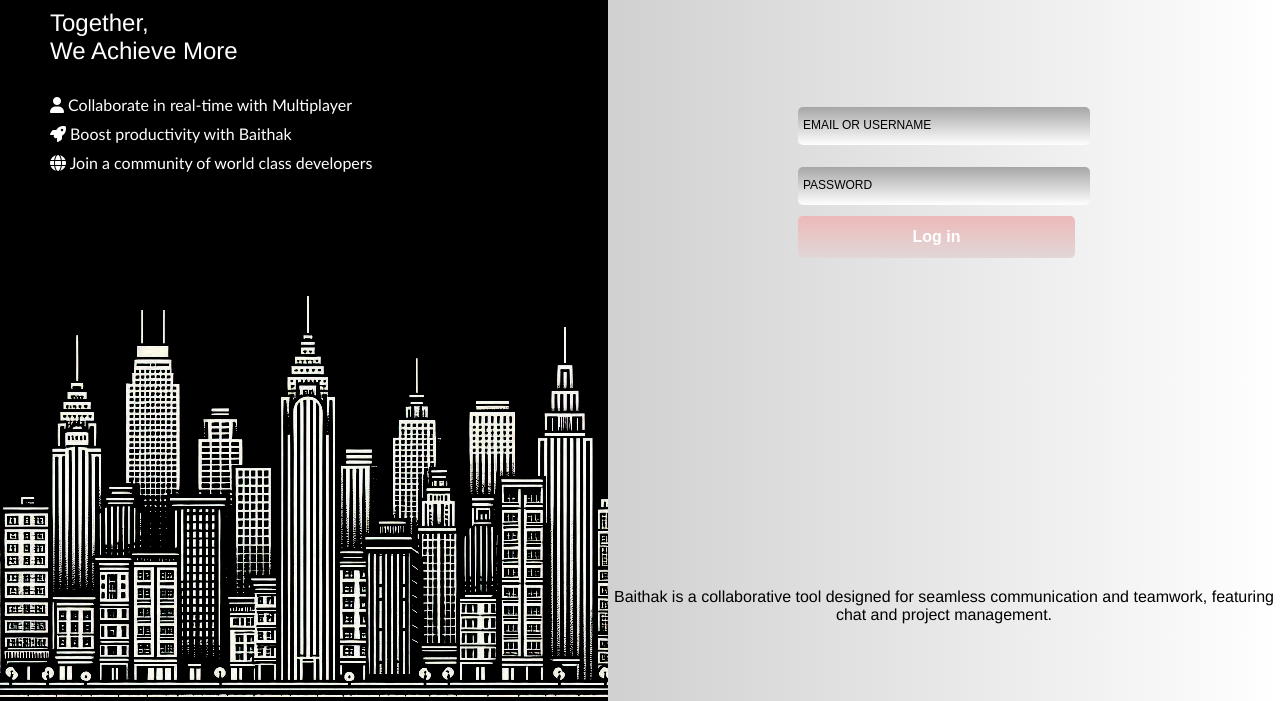
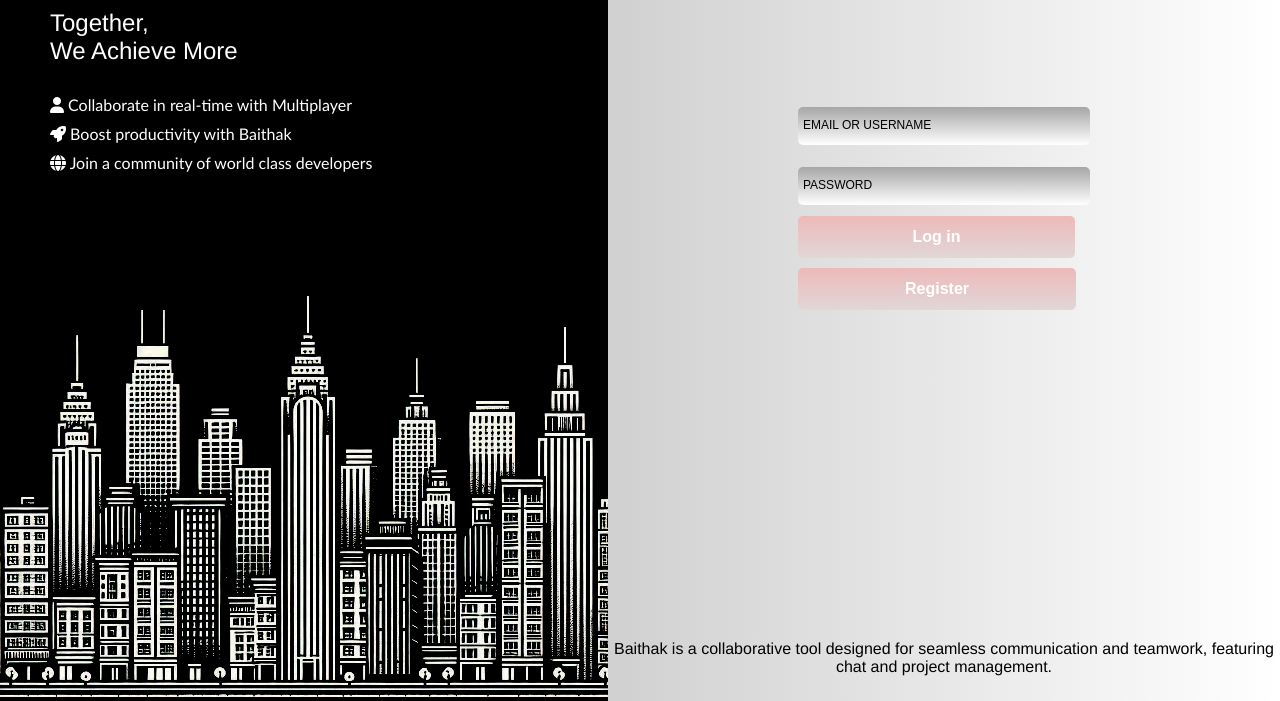
Before and after one commit to Prince-Sonii/Baithak, a plain HTML site: page loginPage.html in a window 1280 px wide. Shown: the part 126-827 px from the top of the page. Drawn offline with Linux system fonts and the light colour scheme.

Commit message:
added register button

```diff
--- a/loginPage.css
+++ b/loginPage.css
@@ -77,7 +77,9 @@
     font-size: 12px;
     color: #000000;
 }
-
+.login_button {
+    margin-bottom: 10px;
+}
 .login_btn {
     padding: 12px 114.5px;
     border-radius: 5px;
@@ -87,6 +89,9 @@
     color: #ffffff;
     background: linear-gradient(180deg, #edb9b9, #e1d7d7);
 }
+.register_btn {
+    padding: 12px 107px;
+}
 .login_btn:hover {
     background: linear-gradient(180deg, #ff7b7b, #c6b4b4);
     cursor: pointer;
--- a/loginPage.html
+++ b/loginPage.html
@@ -55,6 +55,9 @@
                     <div class="login_button">
                         <button type="submit" class="login_btn">Log in</button>
                     </div>
+                    <div class="login_button">
+                        <button type="submit" class="login_btn register_btn">Register</button>
+                    </div>
                 </div>
             </div>
             <div class="summary">
```
